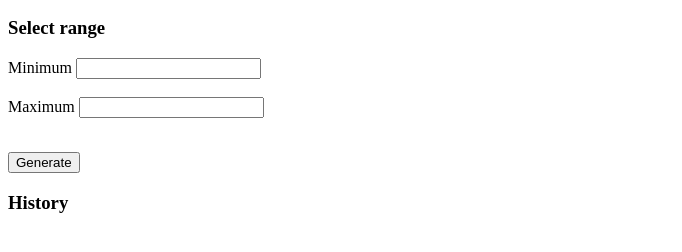
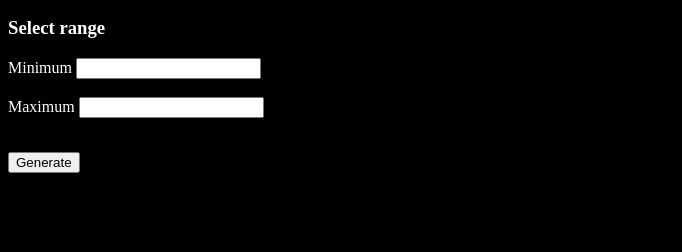
Before and after one commit to NMeiners/brand-new-repository, a plain HTML site: page index.html in a window 1280 px wide. Shown: the part 86-338 px from the top of the page, without its empty margins (0-682 px from the left). Drawn offline with Linux system fonts and the light colour scheme.

Commit message:
css styles addition

```diff
--- a/index.html
+++ b/index.html
@@ -3,6 +3,12 @@
     <title>Random Number Generator</title>
     <!-- Replace the content in the following line with your name. -->
     <meta name="author" content="Nathan Meiners">
+    <style>
+      body {
+        background-color: black;
+        color: white;
+      }
+    </style>
   </head>
   <body>
     <h1>CS 39AF - Nathan Meiners Web page Project</h1>
@@ -22,8 +28,7 @@
       generate(document.getElementById('min').value, document.getElementById('max').value)">
       Generate</button>
     <p id="output"></p>
-    <h3>History</h3>
-    <p id="history"></p>
+
     <script>
         function generate(minimum, maximum){
           var min = Number(minimum)
```
